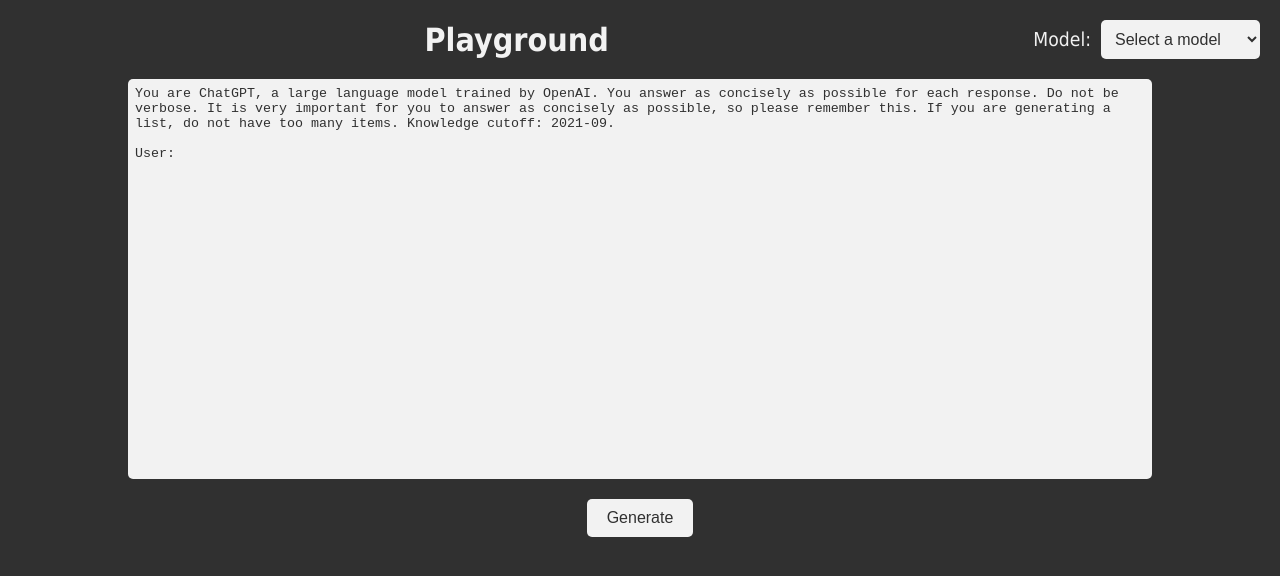
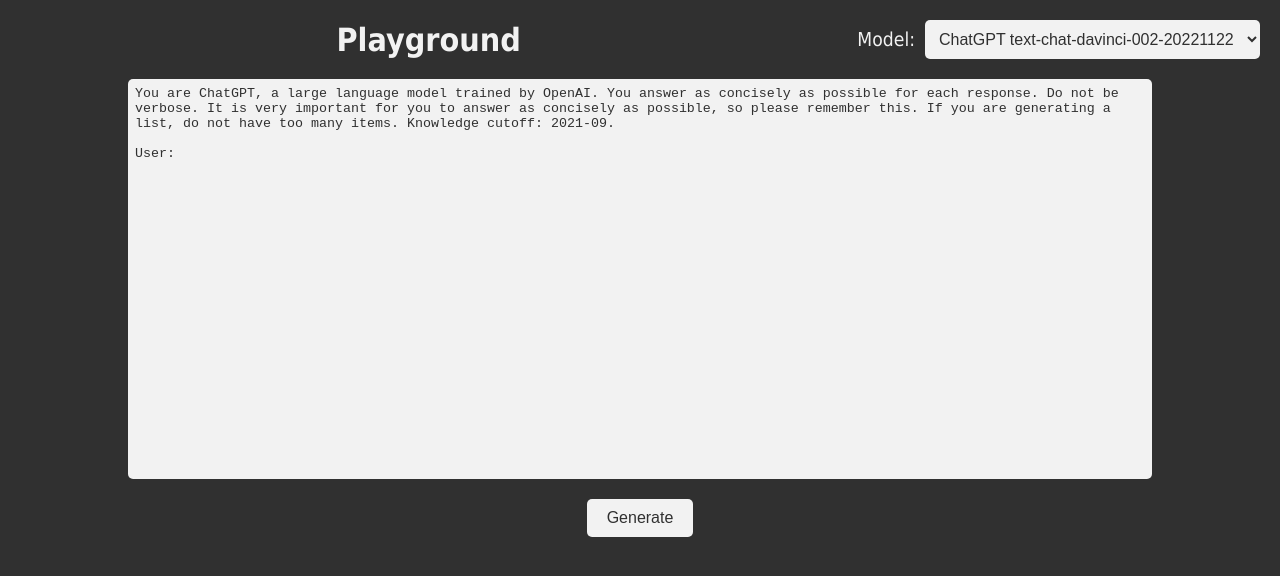
Before and after one commit to tijszwinkels/llm-playground, a React (Create React App) app: page / in a window 1280 px wide. Shown: the top 576 px of the page. Built offline with nearby package versions, Linux system fonts and the light colour scheme; a web font is replaced by a local one.

Commit message:
Small changes

```diff
--- a/src/Playground.tsx
+++ b/src/Playground.tsx
@@ -10,13 +10,15 @@
     const curModel : Model = new ChatGpt();
 
     const onGenerate = () => {
+        const start = Date.now();
         setGenerating(true);
+        console.log('Generating...');
         curModel.generate(text).then((response : string) => {
-            console.log(response);
-            setText(text + response);
+            // console.log(response);
+            setText(response);
             setGenerating(false);
+            console.log(`Took ${Date.now() - start}ms`);
         });
-        //console.log('Generating...');
     };
 
     const onStopGenerate = () => {
@@ -38,7 +40,7 @@
                         value={model}
                         onChange={e => setModel(e.target.value)}
                     >
-                        <option value="">Select a model</option>
+                        <option value="">{curModel.name}</option>
                         <option value="petal-bloomz">BloomZ on Petal</option>
                         <option value="chatgpt">ChatGPT</option>
                     </select>
--- a/src/models/ChatGpt.ts
+++ b/src/models/ChatGpt.ts
@@ -22,7 +22,7 @@
                 model: model,
                 prompt: input,
                 max_tokens: 1024,
-                temperature: 0.5,
+                temperature: 0.8,
             }, null, 2),
         };
         console.log(init);
```
